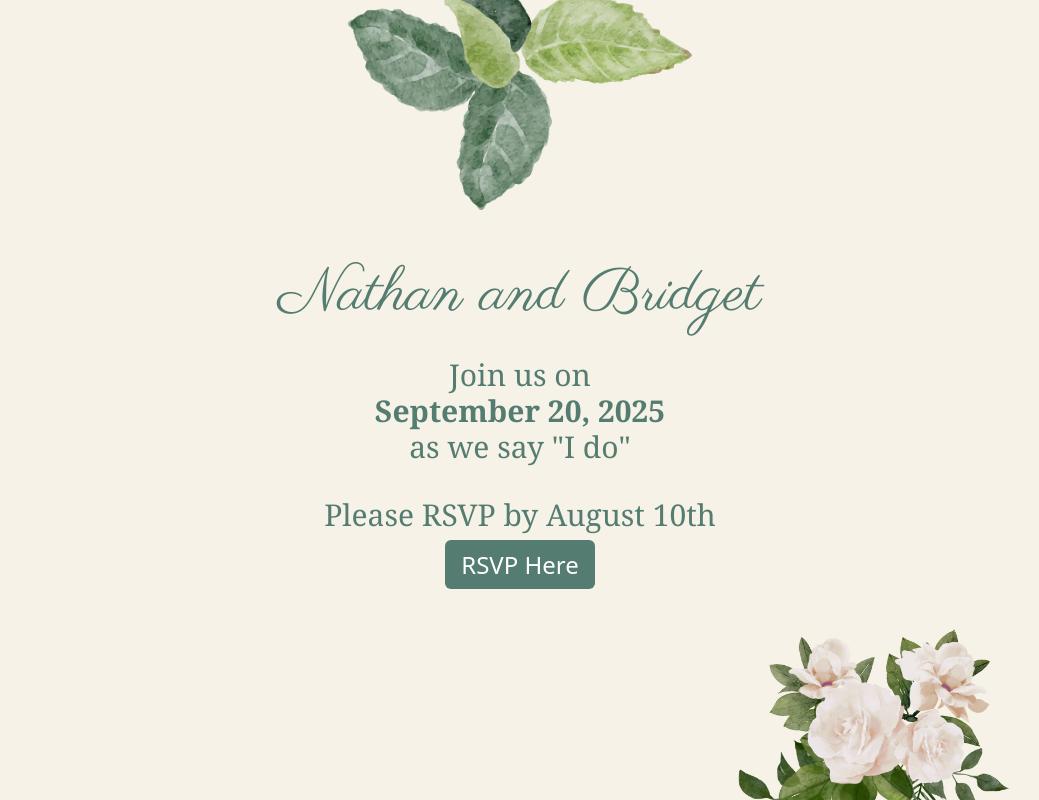
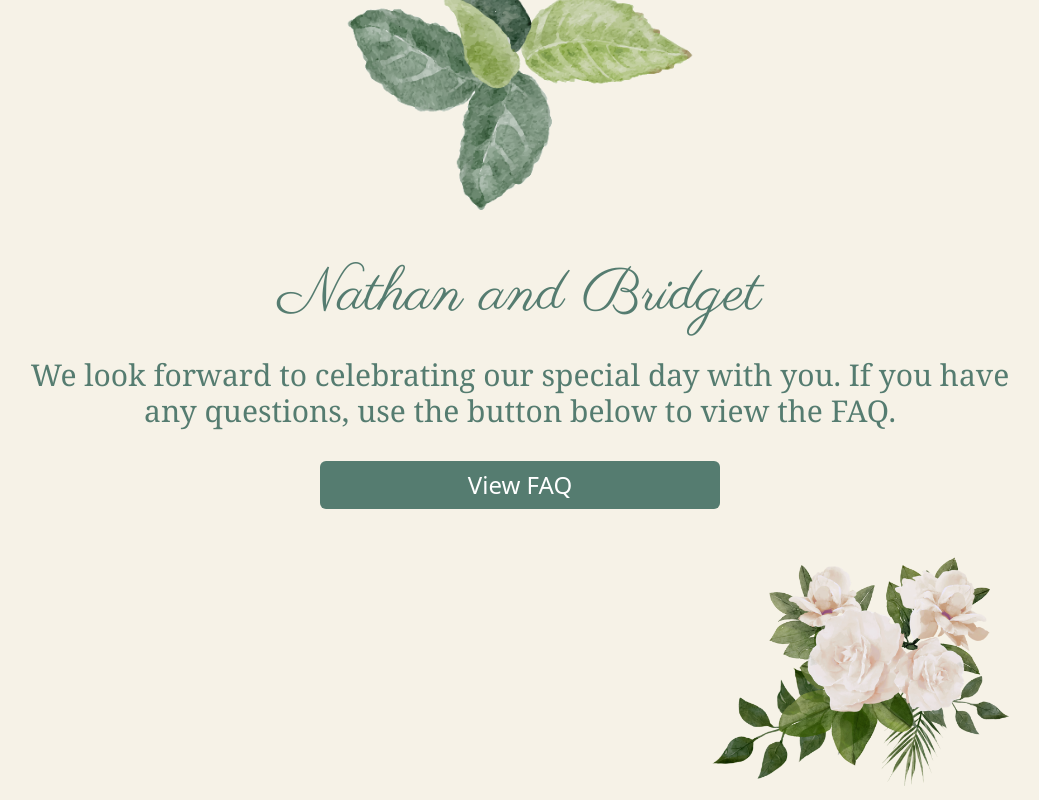
Before and after one commit to nathanngrove/nathanbridgetwedding, a Next.js app: page /nathanbridgetwedding/ in a window 1280 px wide. Shown: the top 800 px of the page, without its empty margins (120-1159 px from the left). Built offline with nearby package versions, Linux system fonts and the light colour scheme.

Commit message:
remove rsvp

```diff
--- a/src/app/page.tsx
+++ b/src/app/page.tsx
@@ -23,36 +23,20 @@
 					height={233}
 					className="mx-auto mt-[-1rem]"
 				/>
-				<div className="mx-auto text-center flex flex-col gap-8">
+				<div className="mx-auto text-center flex flex-col gap-8 max-w-[90%]">
 					<h1
 						className={`md:text-6xl text-4xl text-darkemerald ${parisienne.className}`}>
 						Nathan and Bridget
 					</h1>
-					<div>
-						<SubHeading
-							text="Join us on"
-							className="lg:text-3xl text-2xl text-darkemerald"
-						/>
-						<SubHeading
-							text="September 20, 2025"
-							className="lg:text-3xl text-2xl text-darkemerald font-bold"
-						/>
-						<SubHeading
-							text={`as we say "I do"`}
-							className="lg:text-3xl text-2xl text-darkemerald"
-						/>
-					</div>
-					<div>
-						<SubHeading
-							text={`Please RSVP by August 10th`}
-							className="lg:text-3xl text-2xl text-darkemerald pb-4"
-						/>
-						<a
-							href="https://wedding-lemon-nu.vercel.app/rsvp"
-							className="bg-darkemerald text-white w-full rounded-md text-2xl py-2 px-4">
-							RSVP Here
-						</a>
-					</div>
+					<SubHeading
+						text="We look forward to celebrating our special day with you. If you have any questions, use the button below to view the FAQ."
+						className="lg:text-3xl text-2xl text-darkemerald max-w-[60ch]"
+					/>
+					<a
+						href="#faq"
+						className="bg-darkemerald text-white w-full rounded-md text-2xl py-2 px-4 max-w-[400px] mx-auto">
+						View FAQ
+					</a>
 				</div>
 				<Image
 					src="white-rose.png"
@@ -62,7 +46,7 @@
 					className="translate-x-[35vw] md:translate-x-[50vw] lg:translate-x-[65vw]"
 				/>
 			</section>
-			<section className="bg-creme p-8">
+			<section className="bg-creme p-8" id="faq">
 				<div className="max-w-screen-lg mx-auto flex flex-col gap-8">
 					<div>
 						<SubHeading
```
